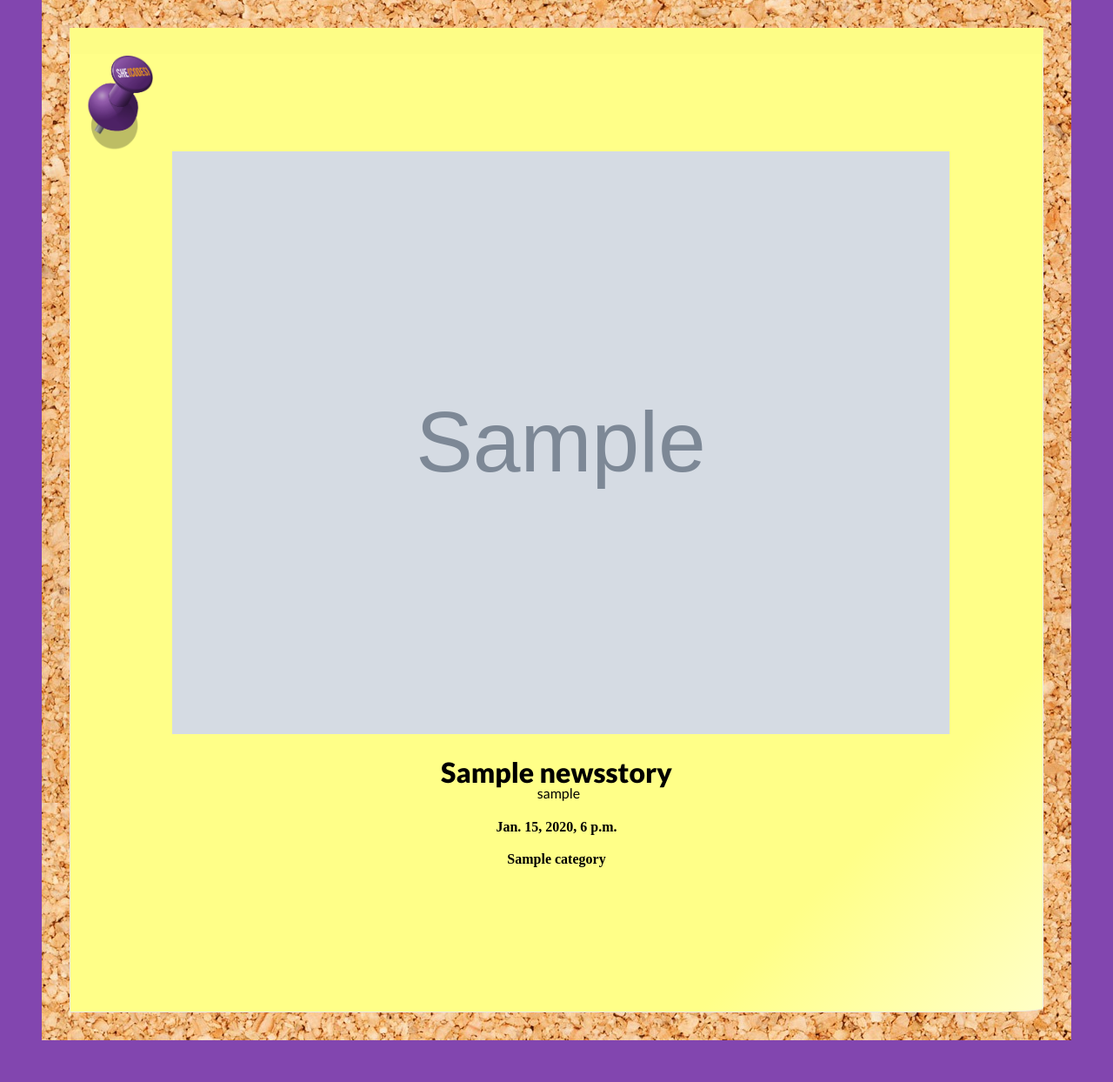
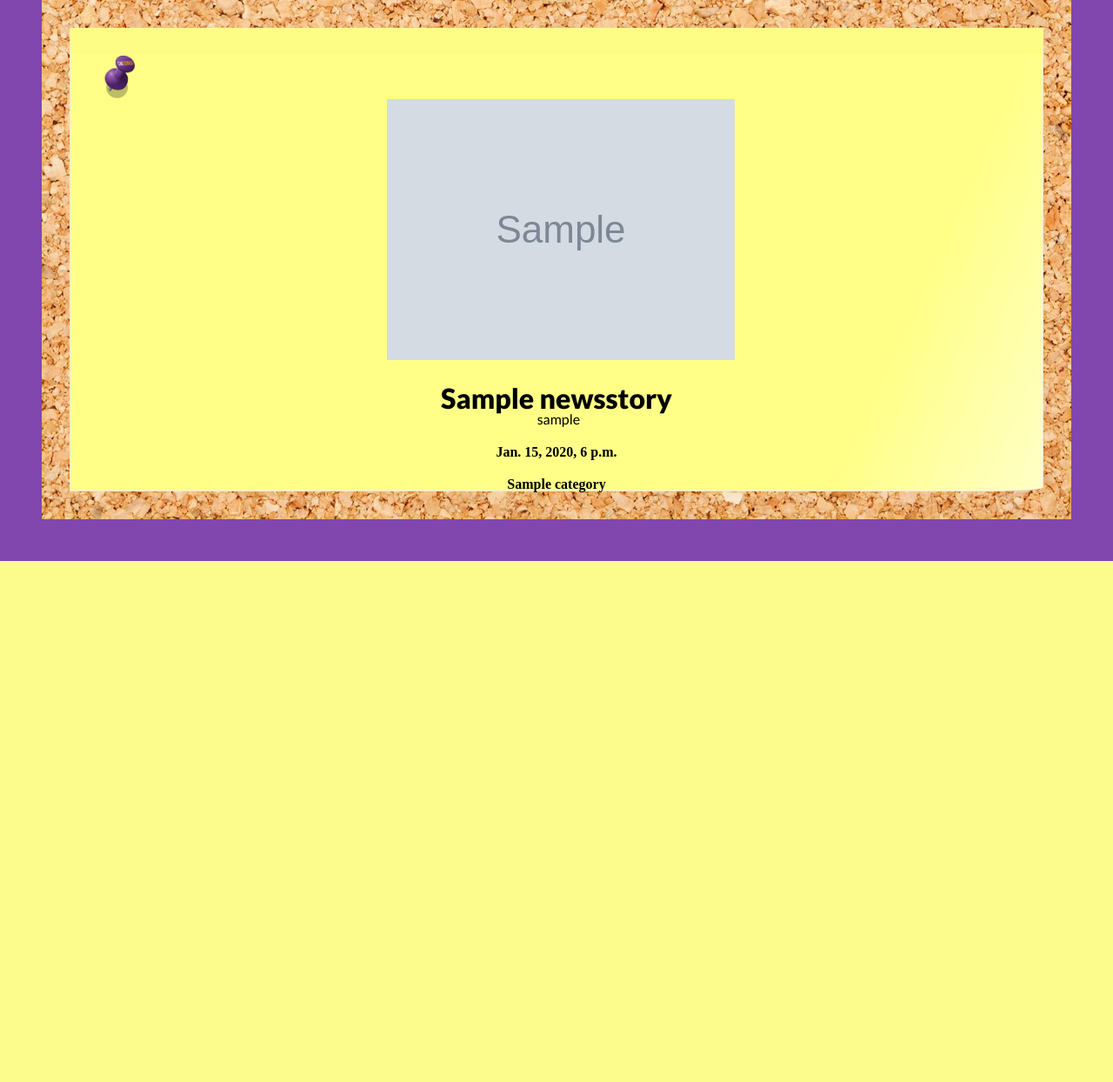
Before and after one commit to SheCodesAus/she-codes-django-news-project-spewlee, a Django app: page / in a window 1280 px wide. Shown: the part 157-1401 px from the top of the page at 87% size. After the commit the page ends 802 px from the top, so only its background shows below. Run offline with Django 4.2, Linux system fonts and the light colour scheme; tables that the repository leaves empty hold one stand-in row (values such as "Sample post"); grey boxes marked "Sample" are stand-in pictures; parts of the project's set-up code (start-up, migrations or seed data) failed here and were passed over; some web fonts are replaced.

Commit message:
updated some of the styling

```diff
--- a/she_codes_news/news/static/news/styles.css
+++ b/she_codes_news/news/static/news/styles.css
@@ -2,7 +2,8 @@
     flex: 1;
     line-height: 1;
     text-align:center;
-    width: 100%;
+    width: 400px ;
+    max-height: 500px;
     margin: 2em;
     padding-top:0.1em;
     border:1px solid #E8E8E8;
@@ -28,8 +29,9 @@
 }
 
 .story-preview img {
+    object-fit: contain;
     width: 100%;
-    height: auto;
+    max-height: 300px;
     grid-column: 2/3;
     grid-row: 2/3;
 }
```
